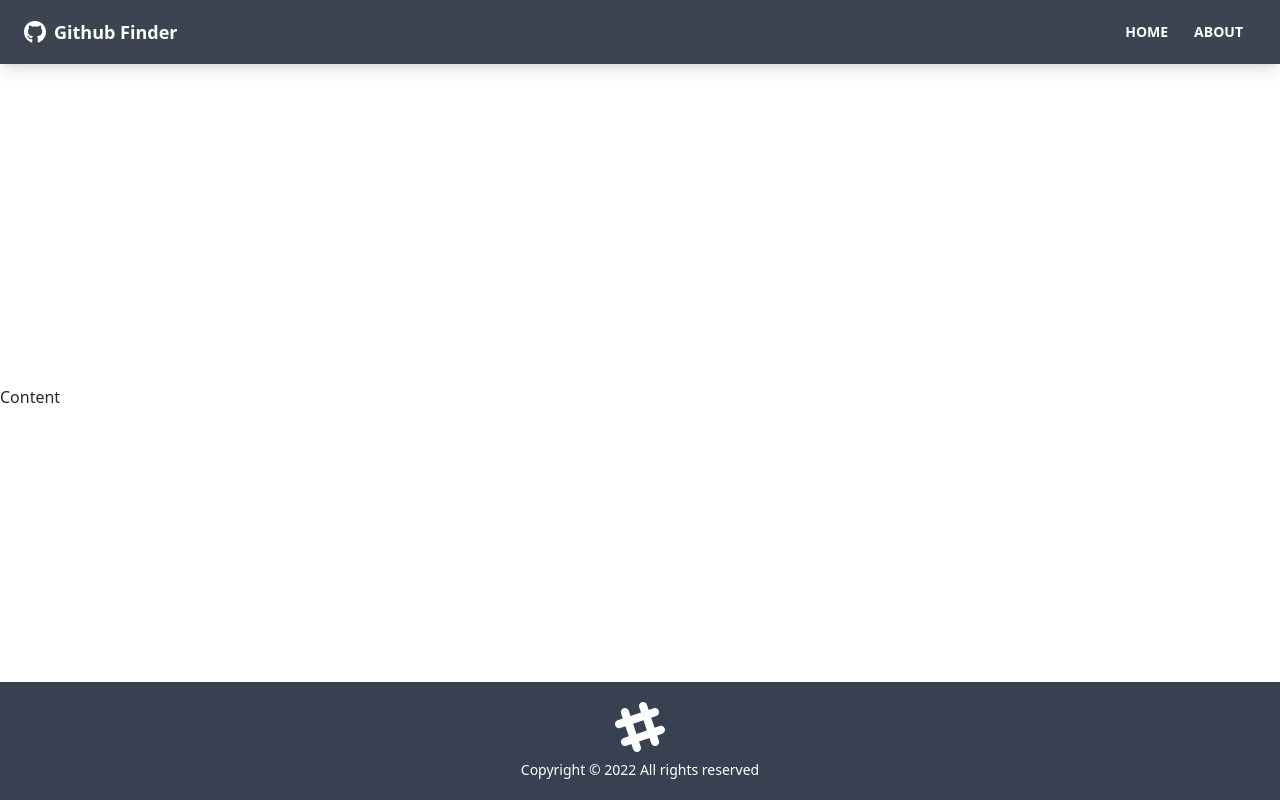
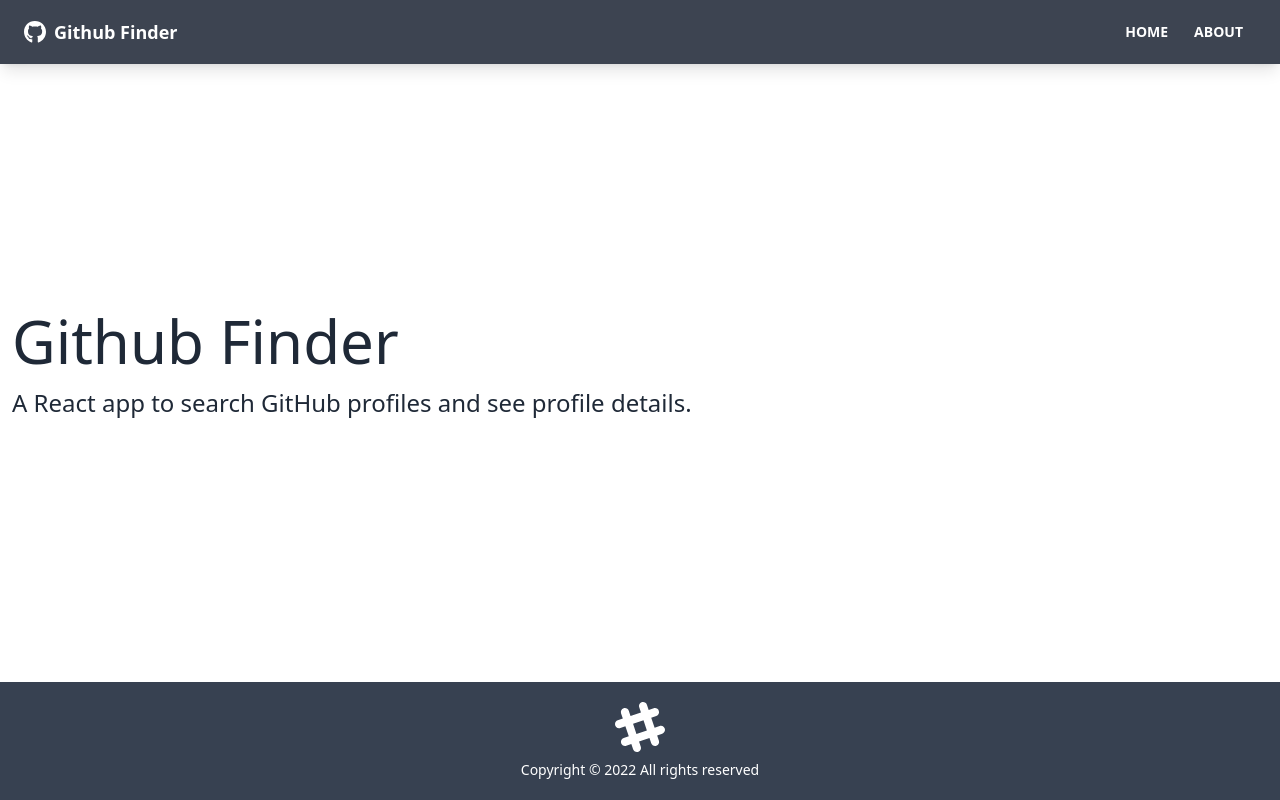
Before and after one commit to siavash-sattari/react-tutorial, a React (Create React App) app in the folder a2-github-finder/: page /about in a window 1280 px wide. Built offline with nearby package versions, Linux system fonts and the light colour scheme; the HTML template or start-up script is replaced by a standard one.

Commit message:
Pages and routes

```diff
--- a/a2-github-finder/src/App.js
+++ b/a2-github-finder/src/App.js
@@ -1,13 +1,24 @@
-import { BrowserRouter as Router, Route } from 'react-router-dom';
+import { BrowserRouter as Router, Routes, Route } from 'react-router-dom';
+
 import Footer from './layout/Footer';
 import Navbar from './layout/Navbar';
+
+import Home from './pages/Home';
+import About from './pages/About';
+import NotFound from './pages/NotFound';
 
 const App = () => {
   return (
     <Router>
       <div className='flex flex-col justify-between h-screen'>
         <Navbar />
-        <main>Content</main>
+        <main className='container mx-auto px-3 pb-12'>
+          <Routes>
+            <Route path='/' element={<Home />} />
+            <Route path='/about' element={<About />} />
+            <Route path='*' element={<NotFound />} />
+          </Routes>
+        </main>
         <Footer />
       </div>
     </Router>
--- /dev/null
+++ b/a2-github-finder/src/pages/About.jsx
@@ -0,0 +1,10 @@
+const About = () => {
+  return (
+    <>
+      <h1 className='text-6xl mb-4'>Github Finder</h1>
+      <p className='mb-4 text-2xl font-light'>A React app to search GitHub profiles and see profile details.</p>
+    </>
+  );
+};
+
+export default About;
--- /dev/null
+++ b/a2-github-finder/src/pages/Home.jsx
@@ -0,0 +1,11 @@
+import React from 'react';
+
+const Home = () => {
+  return (
+    <div>
+      <h1 className='text-6xl'>Welcome</h1>
+    </div>
+  );
+};
+
+export default Home;
--- /dev/null
+++ b/a2-github-finder/src/pages/NotFound.jsx
@@ -0,0 +1,21 @@
+import { Link } from 'react-router-dom';
+import { FaHome } from 'react-icons/fa';
+
+const NotFound = () => {
+  return (
+    <div className='hero'>
+      <div className='text-center hero-content'>
+        <div className='max-w-lg'>
+          <h1 className='text-8xl font-bold mb-8'>Oops!</h1>
+          <p className='text-5xl mb-8'>404 - Page Not Found!</p>
+          <Link className='btn btn-primary btn-lg' to='/'>
+            <FaHome className='mr-2' />
+            Back To Home
+          </Link>
+        </div>
+      </div>
+    </div>
+  );
+};
+
+export default NotFound;
```
